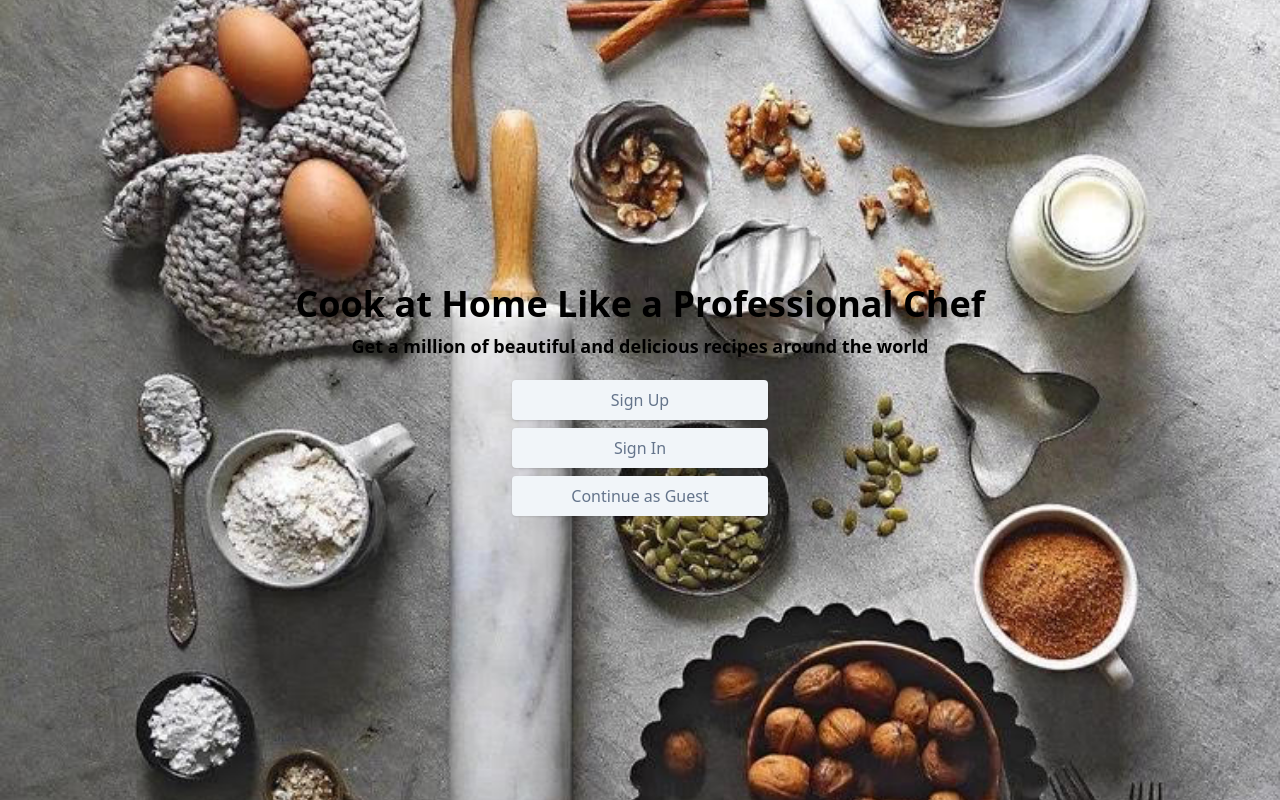
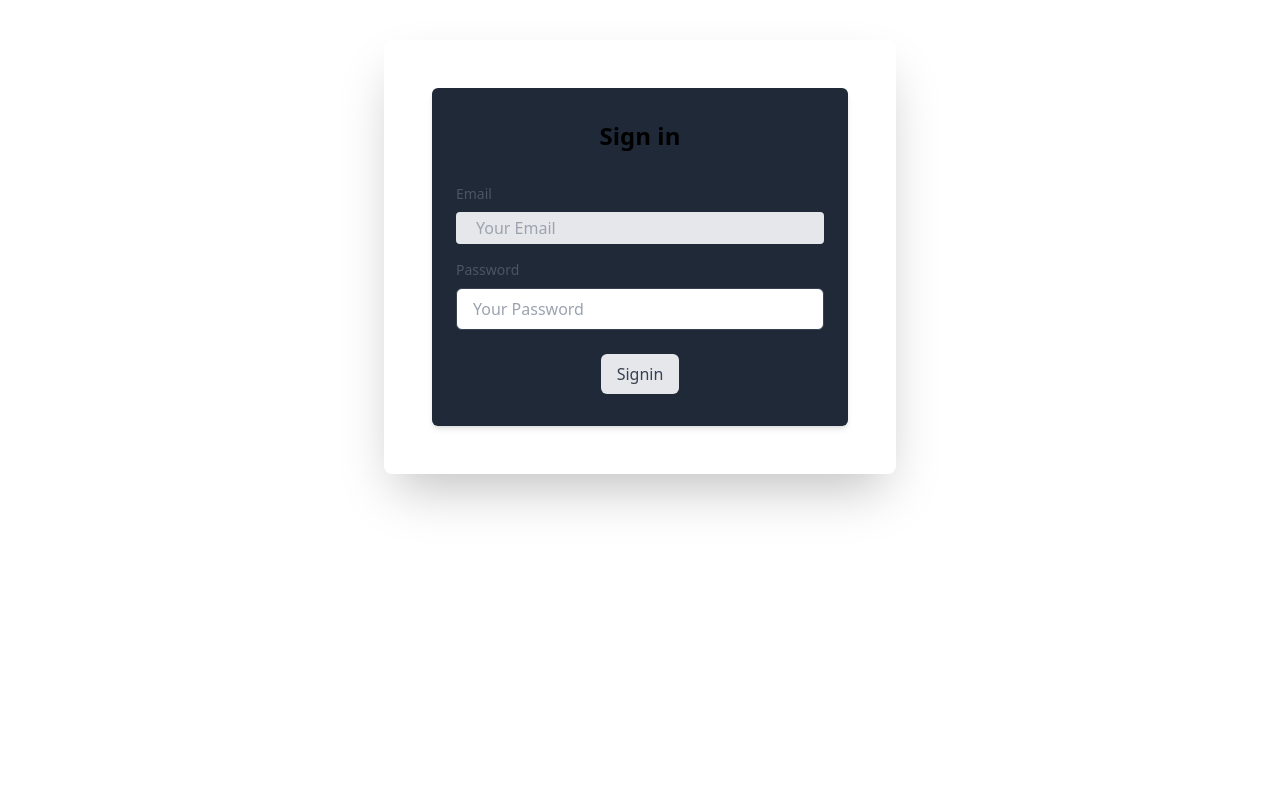
Before and after one commit to Mariam-HA/food-recipies-frontend, a React (Create React App) app: page /signin in a window 1280 px wide. Before the commit this address led to /. Built offline with nearby package versions, Linux system fonts and the light colour scheme.

Commit message:
added logo

```diff
--- a/package.json
+++ b/package.json
@@ -8,6 +8,7 @@
     "@testing-library/react": "^13.4.0",
     "@testing-library/user-event": "^13.5.0",
     "axios": "^1.4.0",
+    "bootstrap": "^5.3.0",
     "jwt-decode": "^3.1.2",
     "react": "^18.2.0",
     "react-dom": "^18.2.0",
--- a/src/App.js
+++ b/src/App.js
@@ -12,23 +12,21 @@ import Navbar from "./components/Navbar";
 import Categories from "./pages/Categories";
 
 function App() {
-  const [user, setUser] = useState(true);
+  const [user, setUser] = useState(false);
 
   useEffect(() => {
     setUser(checkToken());
   }, []);
 
   return (
-    <div className="App">
-      <UserContext.Provider value={[user, setUser]}>
+    <UserContext.Provider value={[user, setUser]}>
+      <div className="App">
         {user ? (
           <>
             <Navbar />
             <Routes>
               <Route path="/home" element={<Home />} />
               <Route path="/*" element={<Navigate to="/home" />} />
-
-
             </Routes>
           </>
         ) : (
@@ -42,8 +40,8 @@ function App() {
             </Routes>
           </>
         )}
-      </UserContext.Provider>
-    </div>
+      </div>
+    </UserContext.Provider>
   );
 }
 export default App;
--- a/src/api/auth.js
+++ b/src/api/auth.js
@@ -1,11 +1,22 @@
 import instance from ".";
 import jwt_decode from "jwt-decode";
 
+const signin = async (userInfo) => {
+  try {
+    const { data } = await instance.post("/users/signin", userInfo);
+    storeToken(data.token);
+    console.log(data);
+    return data;
+  } catch (error) {
+    throw error;
+  }
+};
+
 const signup = async (userInfo) => {
-  // const formData = new FormData();
-  // for (const key in userInfo) formData.append(key, userInfo[key]);
+  const formData = new FormData();
+  for (const key in userInfo) formData.append(key, userInfo[key]);
 
-  const { data } = await instance.post("/users/signup", userInfo);
+  const { data } = await instance.post("/users/signup", formData);
   storeToken(data.token);
   return data;
 
@@ -32,7 +43,8 @@ const checkToken = () => {
   }
   return false;
 };
+
 const logout = () => {
   localStorage.removeItem("token");
 };
-export { signup, storeToken, checkToken, logout };
+export { signup, storeToken, checkToken, logout, signin };
--- a/src/api/index.js
+++ b/src/api/index.js
@@ -1,8 +1,7 @@
 import axios from "axios";
 
 const instance = axios.create({
-  baseURL: "http://localhost:8000",
-  // baseURL: "http://localhost:5000/api",
+  baseURL: "http://localhost:8000/api",
 });
 
 instance.interceptors.request.use((config) => {
--- a/src/components/Navbar.js
+++ b/src/components/Navbar.js
@@ -2,36 +2,41 @@ import React, { useContext } from "react";
 import { NavLink } from "react-router-dom";
 import { logout } from "../api/auth";
 import UserContext from "../context/UserContext";
+import logo from "../media/logo.png";
 
 const Navbar = () => {
   const [user, setUser] = useContext(UserContext);
+
   return (
     <div>
       <div>
-        <div className="flex justify-evenly items-center bg-red-600 text-black h-16">
+        <div className="flex justify-content items-center bg-gray-800 text-white h-16">
+          <span className="font-semibold text-xl text-white">
+            <img className="h-20 w-20" src={logo} alt="Image" />
+          </span>
           <NavLink to="/">Home</NavLink>
           {user ? (
-            <>
+            <div className="m-4">
               <NavLink to="/">profile</NavLink>
               <button
                 onClick={() => {
                   logout();
                   setUser(false);
                 }}
-                className=""
+                className="m-4"
               >
                 Logout
               </button>
-            </>
+            </div>
           ) : (
-            <>
+            <div className="m-4">
               <NavLink to="/signin" className="">
                 SignIn
               </NavLink>
               <NavLink to="/signup" className="">
                 SignUp
               </NavLink>
-            </>
+            </div>
           )}
         </div>
       </div>
--- a/src/pages/SignIn.js
+++ b/src/pages/SignIn.js
@@ -1,8 +1,102 @@
-import React from "react";
-import Navbar from "../components/Navbar";
+import React, { useContext, useState } from "react";
+import { useMutation } from "@tanstack/react-query";
+import { Navigate } from "react-router-dom";
+import UserContext from "../context/UserContext";
+import { signin } from "../api/auth";
 
 const SignIn = () => {
-  return <div>SignIn</div>;
+  const [userInfo, setUserInfo] = useState({});
+  const [user, setUser] = useContext(UserContext);
+  const [error, setError] = useState("");
+  const { mutate: loginFun, error: error2 } = useMutation({
+    mutationFn: () => signin(userInfo),
+    onSuccess: () => setUser(true),
+    onError: (error) => {
+      console.log(error.message);
+    },
+  });
+
+  const handleChange = (e) => {
+    setUserInfo((prev) => ({ ...prev, [e.target.name]: e.target.value }));
+  };
+  const handleFormSubmit = (e) => {
+    e.preventDefault();
+    // if (!validateEmail(userInfo.email)) {
+    //   console.log("invalid email!");
+    // } else if (!validatePassword(userInfo.password)) {
+    //   console.log("Invalid password");
+    // } else {
+    loginFun();
+    // }
+  };
+  const validateEmail = (email) => {
+    const emailRegex = /^[^\s@]+@[^\s@]+\.[^\s@]+$/;
+    return emailRegex.test(email);
+  };
+  const validatePassword = (password) => {
+    return password.length >= 4;
+  };
+  if (user) {
+    return <Navigate to="/" />;
+  }
+
+  return (
+    <div className="bg-white max-w-lg mx-auto p-8 md:p-12 my-10 rounded-lg shadow-2xl">
+      <div className="max-w-md w-full px-6 py-8 bg-gray-800 rounded-md shadow-md">
+        <h2 className="text-2xl font-bold pb-8 text-center">Sign in</h2>
+        <form onSubmit={handleFormSubmit}>
+          <div className="mb-4">
+            <label
+              htmlFor="email"
+              className="block mb-2 text-sm font-medium text-gray-600"
+            >
+              Email
+            </label>
+            <input
+              type="email"
+              name="email"
+              id="email"
+              onChange={handleChange}
+              className="w-full px-5  py-1 text-gray-700 bg-gray-200 rounded"
+              required
+              placeholder="Your Email"
+            />
+          </div>
+          <div className="mb-6">
+            <label
+              htmlFor="password"
+              className="block mb-2 text-sm font-medium text-gray-600"
+            >
+              Password
+            </label>
+            <input
+              name="password"
+              type="password"
+              id="password"
+              onChange={handleChange}
+              className="w-full px-4 py-2 border border-gray-700 rounded-md focus:outline-none focus:ring-2 focus:ring-blue-500"
+              required
+              placeholder="Your Password"
+            />
+          </div>
+          {error && <p className="text-red-500 text-xs mt-1">{error}</p>}
+          {error2 && (
+            <p className="text-red-500 text-xs mt-1">
+              {error2?.response?.data.error.message}
+            </p>
+          )}
+          <div className="flex justify-center">
+            <button
+              type="submit"
+              className="px-4 py-2 text-gray-700 bg-gray-200  rounded-md hover:text-red-500 transition-colors"
+            >
+              Signin
+            </button>
+          </div>
+        </form>
+      </div>
+    </div>
+  );
 };
 
 export default SignIn;
--- a/src/pages/SignUp.js
+++ b/src/pages/SignUp.js
@@ -122,7 +122,22 @@ const SignUp = () => {
           </p>
         )}
       </div>
-
+      <div className="mb-4">
+        <label
+          htmlFor="image"
+          className="block text-white text-sm font-medium mb-2"
+        >
+          Profile Image
+        </label>
+        <input
+          type="file"
+          id="image"
+          name="image"
+          onChange={handleChange}
+          className="w-full px-4 py-2 border border-gray-700 rounded-md focus:outline-none focus:ring-2 focus:ring-blue-500 text-white"
+          required
+        />
+      </div>
       <div className="mt-4">
         <button
           className="px-4 py-1 text-white font-light tracking-wider bg-gray-900 rounded"
```
Also changed, not shown: src/media/logo.png (added), 1 other file (tests, documents, lock files or other folders).
